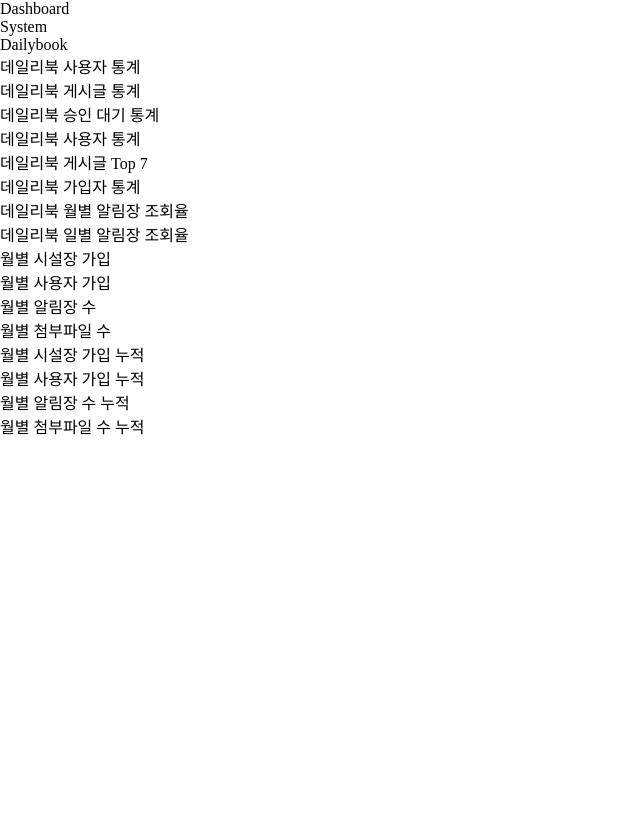
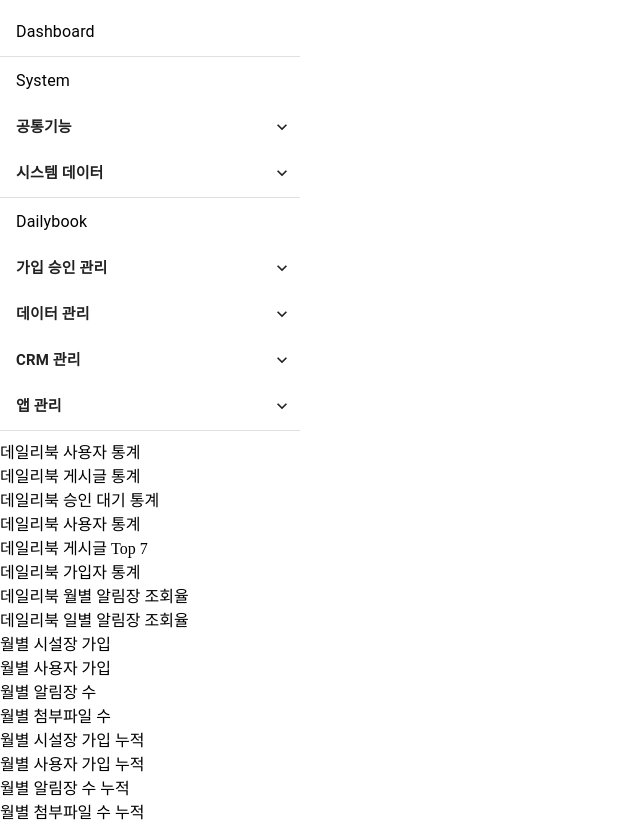
Before and after one commit to lighthouse-carenote/dailybook-admin, a React app: page / in a window 1280 px wide. Shown: the whole page, without its empty margins (0-640 px from the left). Before the commit the page ends 800 px from the top, so only its background shows below. Built offline with nearby package versions, Linux system fonts and the light colour scheme.

Commit message:
[코드 수정] Menu, MenuList UI 구현

```diff
--- a/src/components/Menu/Menu.tsx
+++ b/src/components/Menu/Menu.tsx
@@ -1,15 +1,90 @@
 import React from "react";
-import { useLocation, useNavigate } from "react-router-dom";
+import { useNavigate } from "react-router-dom";
+import {
+  List,
+  ListItem,
+  ListItemButton,
+  ListItemText,
+  Divider,
+} from "@mui/material";
+import MenuList from "./MenuList";
 
 const Menu = () => {
-  const pathNames = useLocation();
+  // const pathNames = useLocation();
   const navigate = useNavigate();
 
   return (
     <div>
-      <div onClick={() => navigate("/")}>Dashboard</div>
-      <div onClick={() => navigate("/system")}>System</div>
-      <div onClick={() => navigate("/dailybook")}>Dailybook</div>
+      <List sx={{ width: "100%", maxWidth: 300 }}>
+        <ListItem disablePadding>
+          <ListItemButton component="a" onClick={() => navigate("/")}>
+            <ListItemText primary="Dashboard" />
+          </ListItemButton>
+        </ListItem>
+        <Divider />
+        <ListItem disablePadding>
+          <ListItemButton component="a" onClick={() => navigate("/#")}>
+            <ListItemText primary="System" />
+          </ListItemButton>
+        </ListItem>
+        <MenuList
+          data={[
+            { path: "/", label: "SMS/LMS 발송 (운영자용)" },
+            { path: "/", label: "Push Noti 발송 (개발자용)" },
+          ]}
+          menu={"공통기능"}
+        />
+        <MenuList
+          data={[
+            { path: "/", label: "공통 코드" },
+            { path: "/", label: "HTTP 요청 응답 이력" },
+            { path: "/", label: "스케줄러 관리" },
+          ]}
+          menu={"시스템 데이터"}
+        />
+        <Divider />
+        <ListItem disablePadding>
+          <ListItemButton component="a" onClick={() => navigate("/#")}>
+            <ListItemText primary="Dailybook" />
+          </ListItemButton>
+        </ListItem>
+        <MenuList
+          data={[
+            { path: "/", label: "시설장 요청 관리" },
+            { path: "/", label: "시설직원 요청 관리" },
+            { path: "/", label: "보호자 수기 가입" },
+          ]}
+          menu={"가입 승인 관리"}
+        />
+        <MenuList
+          data={[
+            { path: "/", label: "전체 게시글 통계" },
+            { path: "/", label: "공지사항" },
+            { path: "/", label: "알림장" },
+            { path: "/", label: "알림장 조회율" },
+          ]}
+          menu={"데이터 관리"}
+        />
+        <MenuList
+          data={[
+            { path: "/", label: "고객의 소리 관리" },
+            { path: "/", label: "사용자 관리" },
+            { path: "/", label: "사용자 스위칭" },
+            { path: "/", label: "시설 관리" },
+            { path: "/", label: "시설 상담" },
+            { path: "/", label: "시설 상담 이력" },
+          ]}
+          menu={"CRM 관리"}
+        />
+        <MenuList
+          data={[
+            { path: "/", label: "홈 배너 관리" },
+            { path: "/", label: "데일리북 소식 관리" },
+          ]}
+          menu={"앱 관리"}
+        />
+        <Divider />
+      </List>
     </div>
   );
 };
--- /dev/null
+++ b/src/components/Menu/MenuList.tsx
@@ -0,0 +1,111 @@
+import * as React from "react";
+import Box from "@mui/material/Box";
+import { styled, ThemeProvider, createTheme } from "@mui/material/styles";
+import List from "@mui/material/List";
+import ListItemButton from "@mui/material/ListItemButton";
+import ListItemText from "@mui/material/ListItemText";
+import Paper from "@mui/material/Paper";
+import KeyboardArrowDown from "@mui/icons-material/KeyboardArrowDown";
+
+const FireNav = styled(List)<{ component?: React.ElementType }>({
+  "& .MuiListItemButton-root": {
+    paddingLeft: 16,
+    paddingRight: 16,
+    paddingTop: 12,
+    paddingBottom: 12,
+  },
+  "& .MuiListItemIcon-root": {
+    minWidth: 0,
+    marginRight: 16,
+  },
+  "& .MuiSvgIcon-root": {
+    fontSize: 20,
+  },
+});
+
+interface MenuListProps {
+  data: { path: string; label: string }[] | null;
+  menu: string;
+}
+const MenuList = ({ data, menu }: MenuListProps) => {
+  const [open, setOpen] = React.useState(false);
+  return (
+    <Box sx={{ display: "flex" }}>
+      <ThemeProvider
+        theme={createTheme({
+          components: {
+            MuiListItemButton: {
+              defaultProps: {
+                disableTouchRipple: true,
+              },
+            },
+          },
+          palette: {
+            mode: "light",
+            primary: { main: "rgb(102, 157, 246)" },
+          },
+        })}
+      >
+        <Paper elevation={0}>
+          <FireNav component="nav" disablePadding>
+            <Box
+              sx={{
+                bgcolor: open ? "rgba(0, 0, 0, 0.02)" : null,
+                pb: 0,
+                width: 300,
+              }}
+            >
+              <ListItemButton
+                alignItems="flex-start"
+                onClick={() => (data ? setOpen(!open) : null)}
+                sx={{
+                  px: 3,
+                  pt: 2.5,
+                  pb: 2.5,
+                  "& svg": { opacity: data ? 1 : 0 },
+                }}
+              >
+                <ListItemText
+                  primary={menu}
+                  primaryTypographyProps={{
+                    fontSize: 15,
+                    fontWeight: "bold",
+                    lineHeight: "20px",
+                    mb: "2px",
+                  }}
+                  sx={{ my: 0 }}
+                />
+                <KeyboardArrowDown
+                  sx={{
+                    mr: -1,
+                    opacity: 0,
+                    transform: open ? "rotate(-180deg)" : "rotate(0)",
+                    transition: "0.2s",
+                  }}
+                />
+              </ListItemButton>
+              {open &&
+                data &&
+                data.map((item) => (
+                  <ListItemButton
+                    key={item.label}
+                    sx={{ py: 0, minHeight: 48, color: "rgba(0,0,0)" }}
+                  >
+                    <ListItemText
+                      primary={item.label}
+                      primaryTypographyProps={{
+                        fontSize: 14,
+                        fontWeight: "medium",
+                      }}
+                    />
+                  </ListItemButton>
+                ))}
+            </Box>
+          </FireNav>
+        </Paper>
+      </ThemeProvider>
+    </Box>
+  );
+};
+
+export default MenuList;
```
